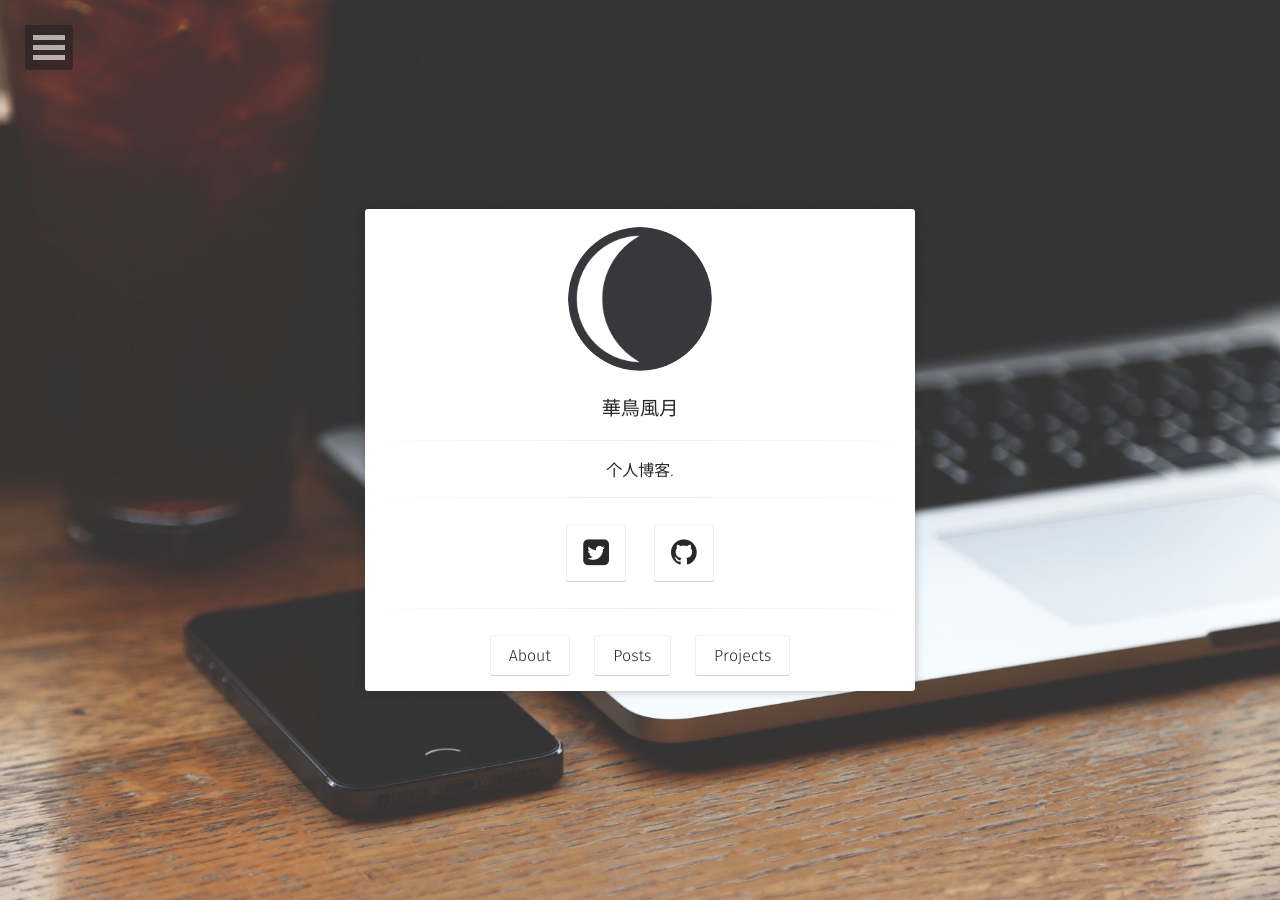
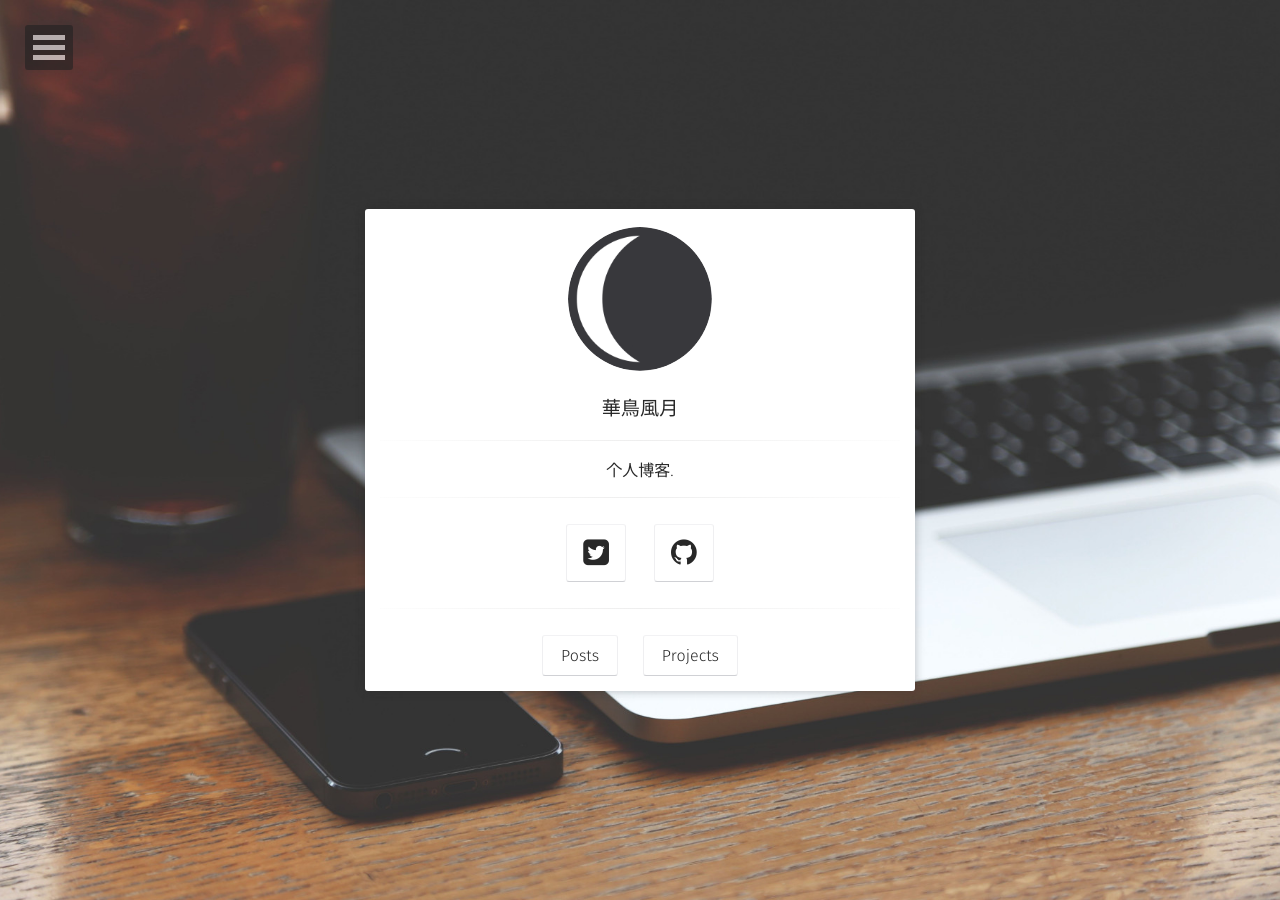
Before and after one commit to RyoLee/blog, a Jekyll site: the page built from index.html, in a window 1280 px wide. Built offline with Jekyll 4.4.1, drawn with Linux system fonts in a browser that asks for light colours; some web fonts are replaced.

Commit message:
remove about

```diff
--- a/_layouts/home.html
+++ b/_layouts/home.html
@@ -32,9 +32,6 @@ layout: compress
                     {% include social-links.html %}
                   <hr class="hr-line">
                   <h3 class="title">
-                         <a class="btn zoombtn" href="{{ site.url }}/about">
-                         About
-                         </a>
                          <a class="btn zoombtn" href="{{ site.url }}/posts">
                          Posts
                          </a>
```
Also changed, not shown: _posts/2022-04-19-test-page.md (+1 -1 lines).
